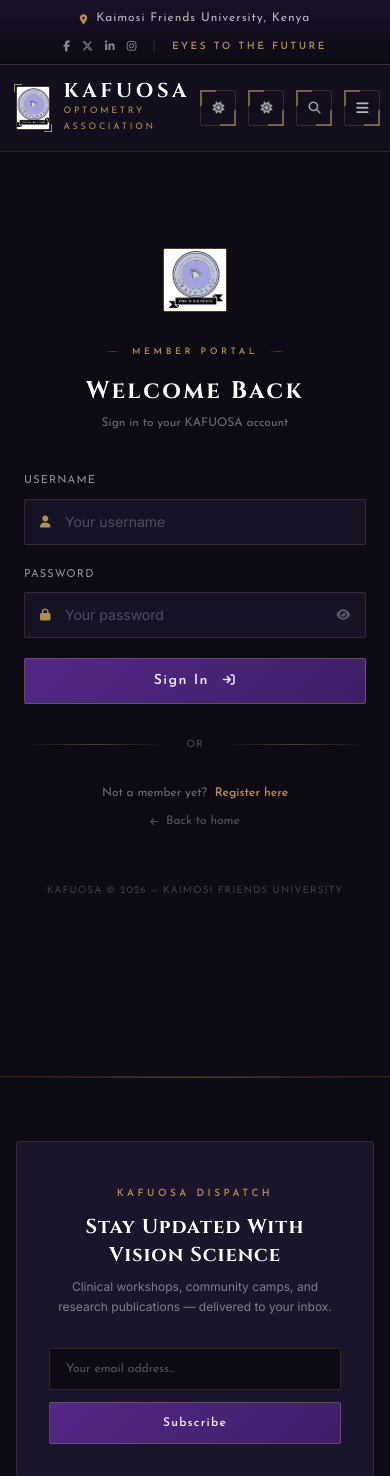
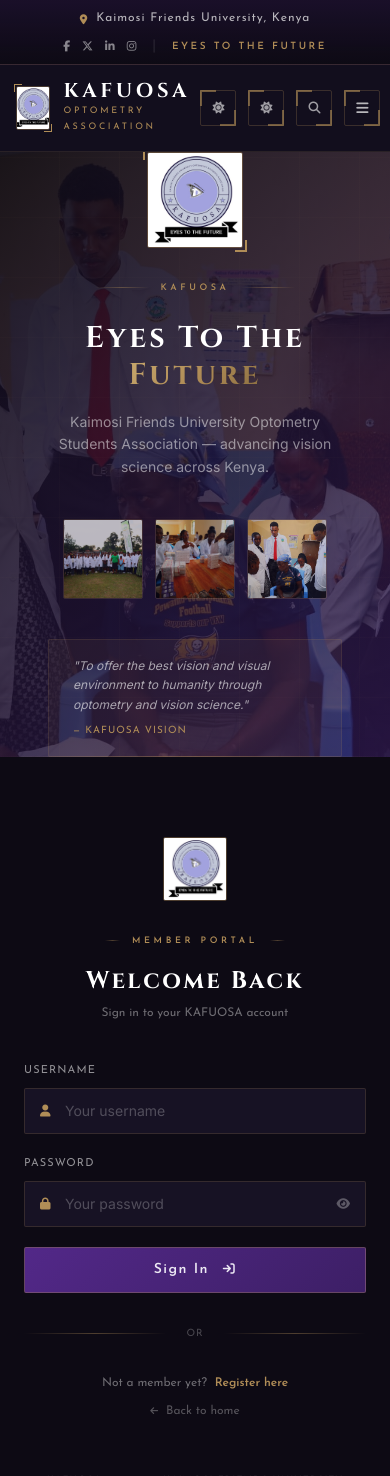
Before and after one commit to zachariahbioto3-sketch/hh, a Django app: page /members/login/ in a window 390 px wide. Shown: the top 1476 px of the page. Run offline with Django 5.2, Linux system fonts and the light colour scheme.

Commit message:
Fix login mobile image panel and swap hero photo

```diff
--- a/templates/members/login.html
+++ b/templates/members/login.html
@@ -3,10 +3,10 @@
 {% block title %}Member Login — KAFUOSA{% endblock %}
 
 {% block content %}
-<div class="min-h-screen flex">
+<div class="min-h-screen flex flex-col lg:flex-row">
 
   <!-- LEFT — image panel -->
-  <div class="hidden lg:flex lg:w-1/2 relative overflow-hidden flex-col items-center justify-center"
+  <div class="flex w-full lg:w-1/2 relative overflow-hidden flex-col items-center justify-center"
        style="background:#0D0A14;">
 
     <!-- Background image with overlay -->
```
